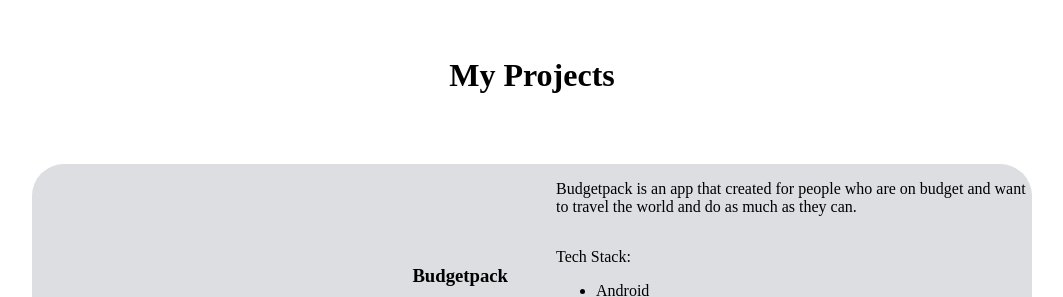
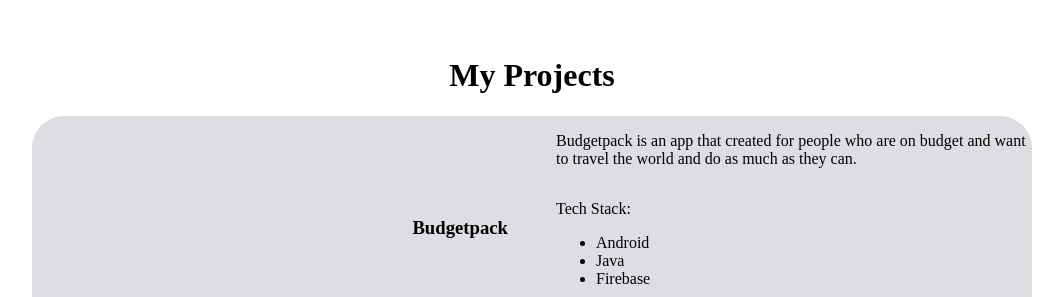
Before and after one commit to anilsansak/anilsansak.github.io, a Gatsby site: page /en in a window 1280 px wide. Shown: the part 1998-2295 px from the top of the page, without its empty margins (108-1171 px from the left). Built offline with nearby package versions, Linux system fonts and the light colour scheme; Gatsby itself is replaced by a stand-in of ours.

Commit message:
minor style update

```diff
--- a/src/components/Projects/index.js
+++ b/src/components/Projects/index.js
@@ -28,7 +28,7 @@
     display: "flex",
     flexDirection: "row",
     justifyContent: "center",
-    marginTop: 48,
+    marginBottom: 48,
     backgroundColor: "#dcdee2",
     borderRadius: 32
   },
```
